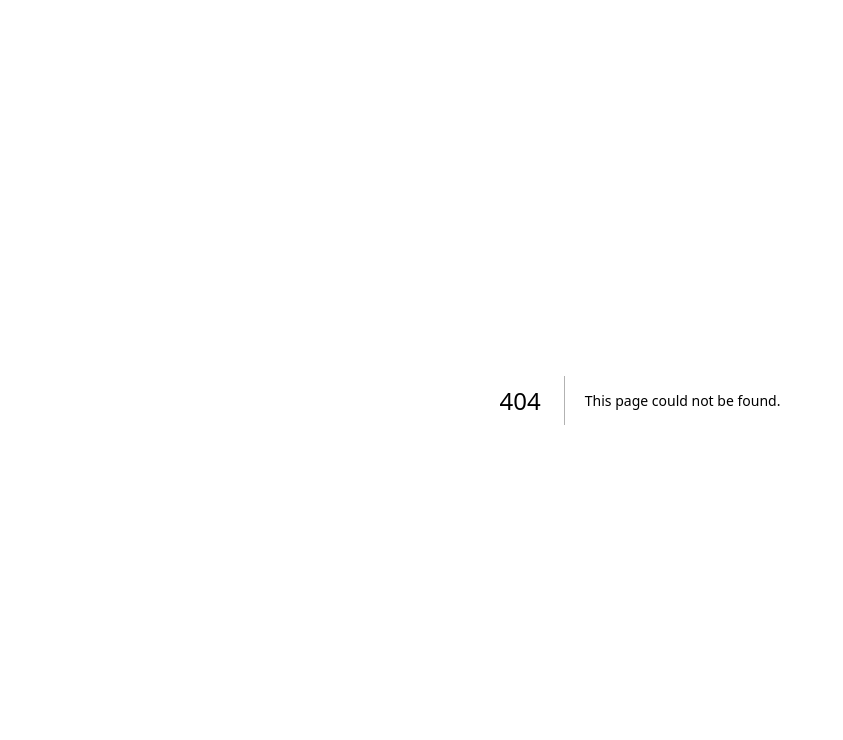
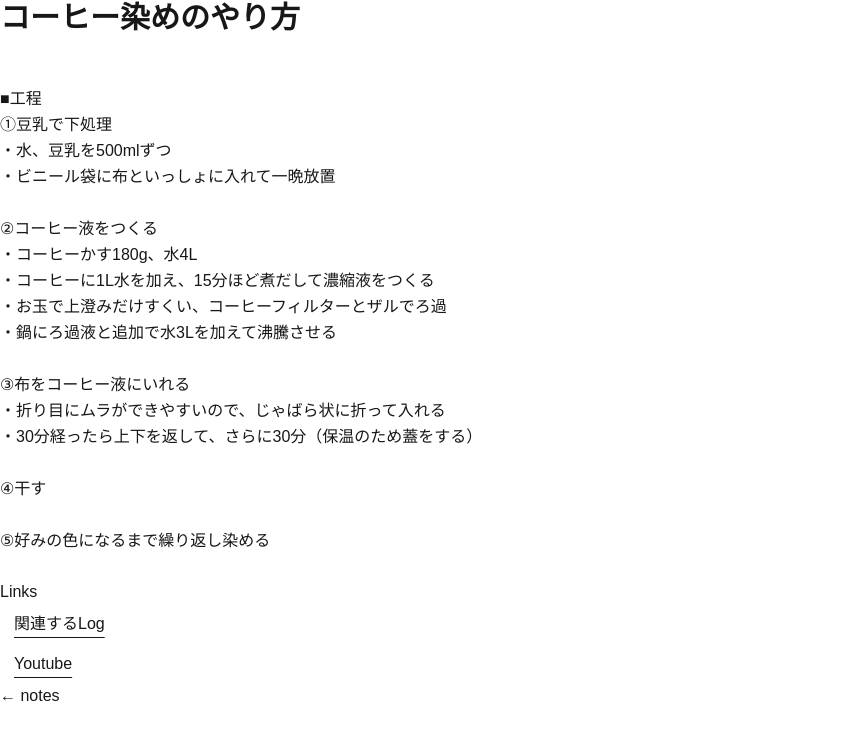
Before and after one commit to yamamotoyakuhinsenryoten-cmd/mountain-book-dyeshop, a Next.js app: page /notes/how-to-coffeezome in a window 1280 px wide. Before the commit this address had no page. Shown: the top 740 px of the page, without its empty margins (0-843 px from the left). Built offline with nearby package versions, Linux system fonts and the light colour scheme.

Commit message:
noteページを追加

```diff
--- a/app/backlogs/page.tsx
+++ b/app/backlogs/page.tsx
@@ -22,6 +22,9 @@ export default function BacklogsPage() {
           </div>
         ))}
       </div>
+      <div className="back-link">
+        <a href="/">← Top</a>
+      </div>
     </main>
   );
 }
--- /dev/null
+++ b/app/notes/[slug]/page.tsx
@@ -0,0 +1,18 @@
+import { notes } from "@/data/notes";
+import Note from "@/components/Note";
+
+export default async function NotePage({
+  params,
+}: {
+  params: Promise<{ slug: string }>;
+}) {
+  const { slug } = await params;
+
+  const note = notes.find((item) => item.slug === slug);
+
+  if (!note) {
+    return <div>Not found</div>;
+  }
+
+  return <Note note={note} />;
+}
--- /dev/null
+++ b/app/notes/page.tsx
@@ -0,0 +1,22 @@
+import { notes } from "@/data/notes";
+
+export default function NotesPage() {
+  return (
+    <main className="max-w-3xl mx-auto p-8">
+      <h1 className="text-3xl font-bold mb-8">Note</h1>
+      <div className="back-link">
+        <a href="/">← Top</a>
+      </div>
+      <div className="space-y-3">
+        {notes.map((item, index) => (
+          <div key={index} className="flex items-center gap-4">
+            <span>
+              <a href={`/notes/${item.slug}`}>{item.title}</a>
+            </span>
+            <span className="text-sm text-gray-500">{item.category}</span>
+          </div>
+        ))}
+      </div>
+    </main>
+  );
+}
--- /dev/null
+++ b/components/Note.tsx
@@ -0,0 +1,32 @@
+type Props = {
+  note: {
+    title: string;
+    text: string;
+  };
+};
+
+export default function Devnote({ note }: Props) {
+  return (
+    <article>
+      <h1 className="text-3xl font-bold mb-6">{note.title}</h1>
+
+      <div className="whitespace-pre-wrap leading-relaxed">{note.text}</div>
+      <section className="links">
+        <h2>Links</h2>
+        <ul>
+          {(note as any).links?.map((item: any) => (
+            <li key={item.name}>
+              <a href={item.value} target="_blank" rel="noopener noreferrer">
+                {item.name}
+              </a>
+            </li>
+          ))}
+        </ul>
+      </section>
+
+      <div className="back-link">
+        <a href="/notes">← notes</a>
+      </div>
+    </article>
+  );
+}
--- /dev/null
+++ b/data/notes/index.ts
@@ -0,0 +1,33 @@
+export const notes = [
+
+    {   slug:"how-to-coffeezome",
+        title:"コーヒー染めのやり方",
+        category:"some",
+        links:[{name:"関連するLog",value:"/logs/coffeezome-003"},
+            {name:"Youtube",value:"https://www.youtube.com/watch?v=BbhiTlV-4AI&t=376s"},
+        ],
+        text:`
+■工程
+①豆乳で下処理
+・水、豆乳を500mlずつ
+・ビニール袋に布といっしょに入れて一晩放置
+
+②コーヒー液をつくる
+・コーヒーかす180g、水4L
+・コーヒーに1L水を加え、15分ほど煮だして濃縮液をつくる
+・お玉で上澄みだけすくい、コーヒーフィルターとザルでろ過
+・鍋にろ過液と追加で水3Lを加えて沸騰させる
+
+③布をコーヒー液にいれる
+・折り目にムラができやすいので、じゃばら状に折って入れる
+・30分経ったら上下を返して、さらに30分（保温のため蓋をする）
+
+④干す
+
+⑤好みの色になるまで繰り返し染める
+
+`
+    },
+    // links: "",
+
+];
```
